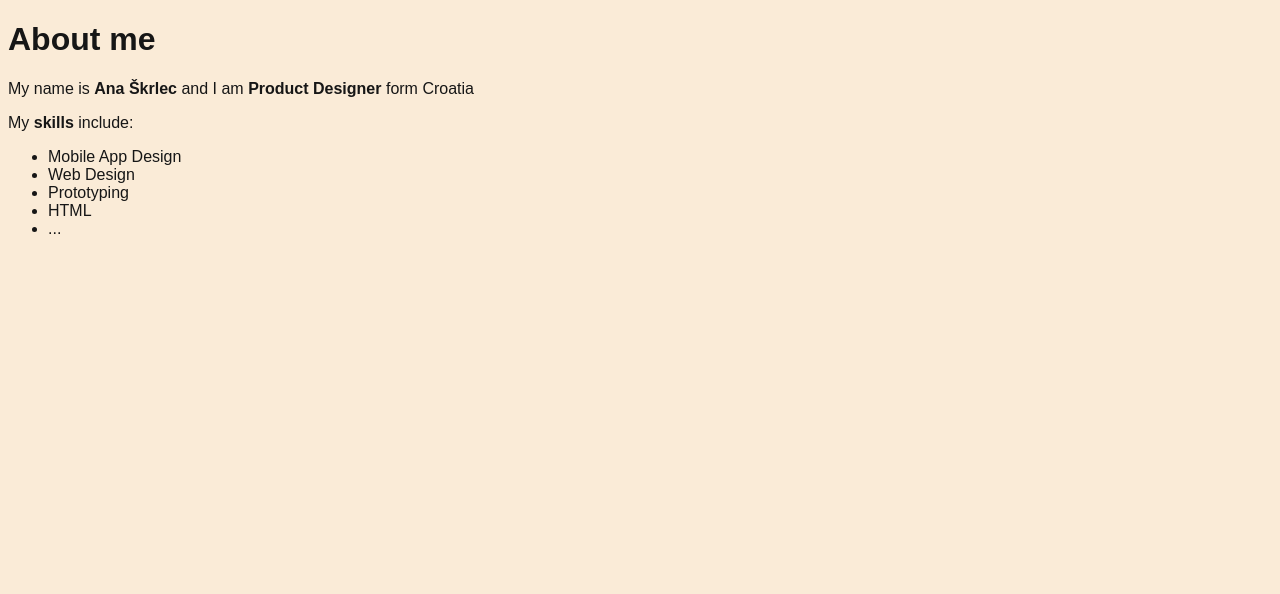
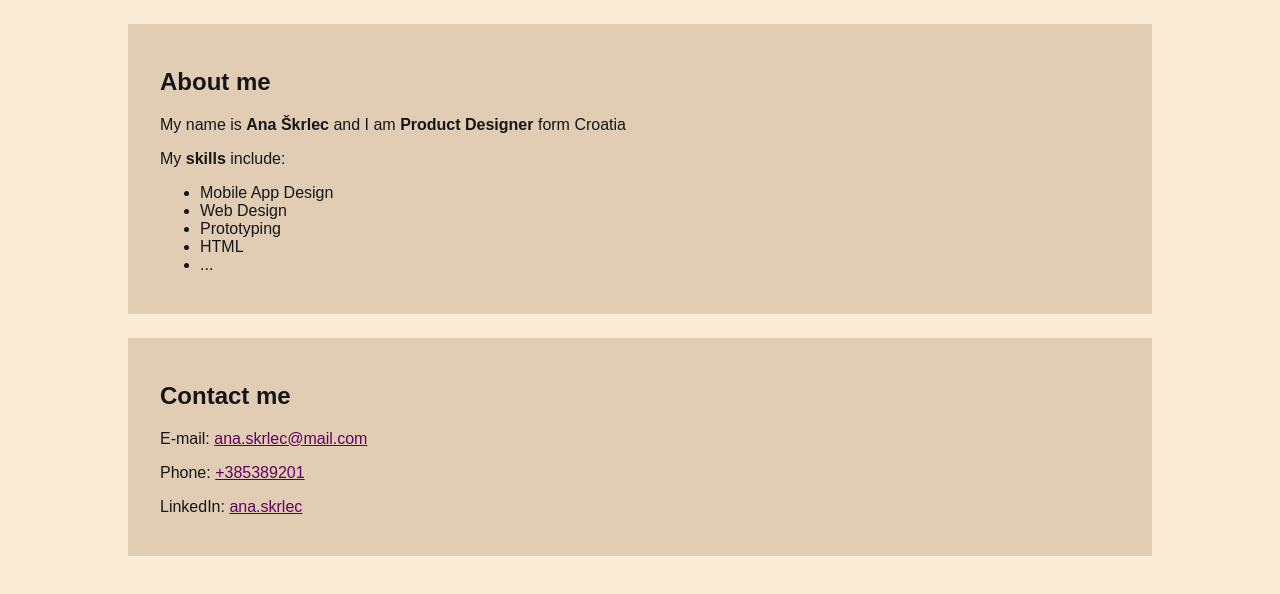
Before and after one commit to anaskrlec/anaskrlec.github.io, a plain HTML site: page index.html in a window 1280 px wide. Drawn offline with Linux system fonts and the light colour scheme.

Commit message:
Add style

```diff
--- a/index.html
+++ b/index.html
@@ -8,10 +8,34 @@
                 color: rgb(22, 22, 22);
                 font-family: sans-serif;
             }
+
+            a {
+                color: rgb(97, 0, 97);
+            }
+
+            section{
+                background-color: rgb(225, 205, 180);
+                padding-left: 32px;
+                padding-right: 32px;
+                padding-top: 24px;
+                padding-bottom: 24px;
+                margin-top: 24px;
+                margin-bottom: 24px;
+
+            }
+
+            main {
+                margin-left: auto;
+                margin-right: auto;
+                max-width: 1024px;
+            }
+
         </style>
     </head>
 
     <body>
+        <main>
+            <section>
                 <h1>About me</h1>
                 <p>My name is <strong>Ana Škrlec</strong> and I am <strong>Product Designer</strong> form Croatia</p>
                 <p>My <strong>skills</strong> include:</p>
@@ -22,7 +46,15 @@
                     <li>HTML</li>
                     <li>...</li>
                     </ul>
+            </section>
 
+        <section>
+        <h2>Contact me</h2>
+        <p>E-mail: <a href="mailto:ana.skrlec@mail.com">ana.skrlec@mail.com</a></p>
+        <p>Phone: <a href="tel:+385389201">+385389201</a></p>
+        <p>LinkedIn: <a href="https://www.linkedin.com/feed/">ana.skrlec</a></p>
+        </section>
+        </main>
 
     </body>
 
```
Lines whose indentation alone changed are shown as unchanged.
